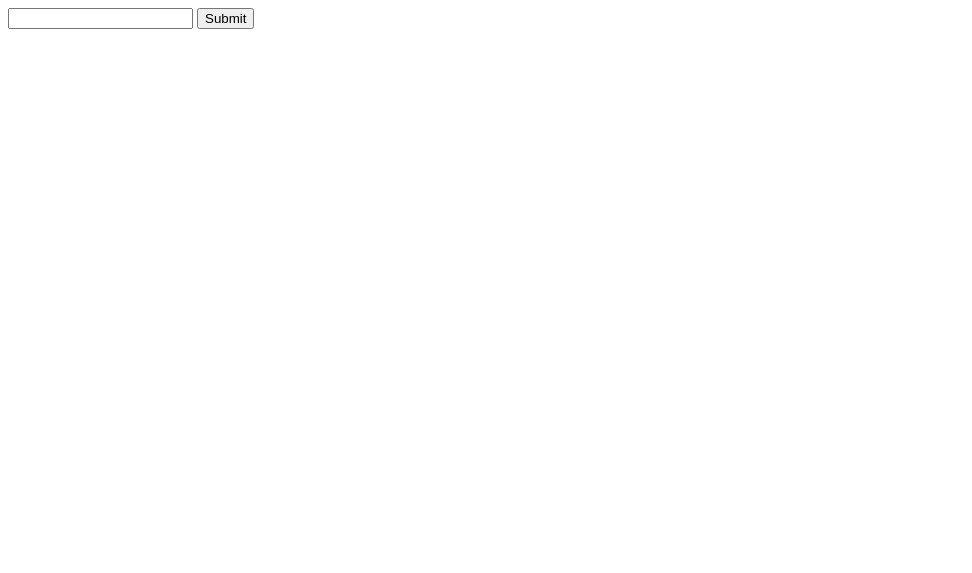
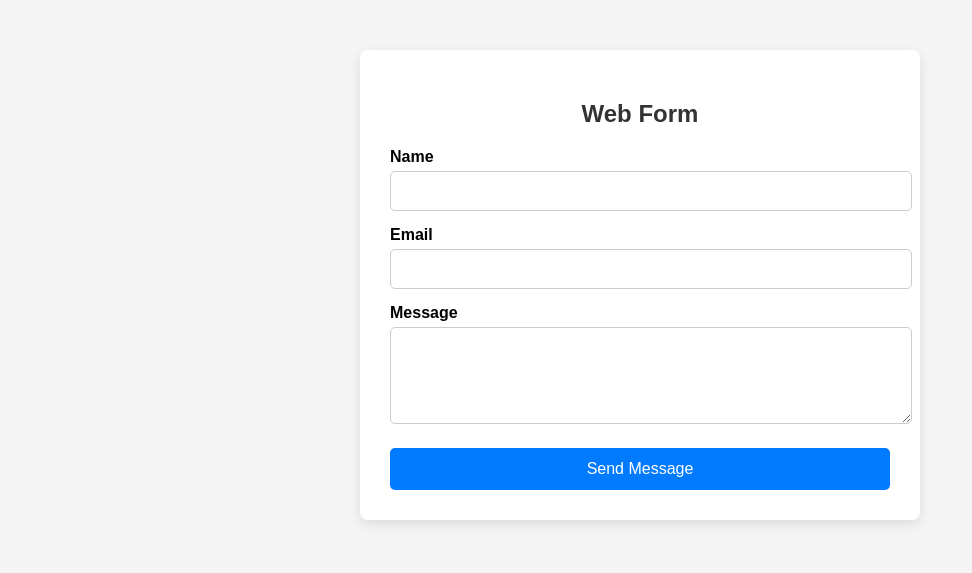
Before and after one commit to a-raheem-salford/SAAS_Assignment_2, a plain HTML site: page www/index.html in a window 1280 px wide. Shown: the whole page, without its empty margins (0-972 px from the left). Drawn offline with Linux system fonts and the light colour scheme.

Commit message:
addes subdirectory

```diff
--- a/www/index.html
+++ b/www/index.html
@@ -1,4 +1,78 @@
-<form action="/submit" method="POST">
-  <input type="text" name="email" />
-  <button type="submit">Submit</button>
-</form>
+<!DOCTYPE html>
+<html lang="en">
+<head>
+  <meta charset="UTF-8" />
+  <meta name="viewport" content="width=device-width, initial-scale=1.0"/>
+  <title>Secure Form</title>
+  <style>
+    body {
+      font-family: Arial, sans-serif;
+      background: #f4f4f4;
+      margin: 0;
+      padding: 0;
+    }
+
+    .container {
+      max-width: 500px;
+      margin: 50px auto;
+      padding: 30px;
+      background: #fff;
+      border-radius: 8px;
+      box-shadow: 0 4px 12px rgba(0, 0, 0, 0.1);
+    }
+
+    h2 {
+      text-align: center;
+      color: #333;
+    }
+
+    label {
+      display: block;
+      margin-top: 15px;
+      margin-bottom: 5px;
+      font-weight: bold;
+    }
+
+    input, textarea {
+      width: 100%;
+      padding: 10px;
+      border: 1px solid #ccc;
+      border-radius: 5px;
+      font-size: 1em;
+    }
+
+    button {
+      margin-top: 20px;
+      width: 100%;
+      padding: 12px;
+      font-size: 1em;
+      background: #007bff;
+      color: white;
+      border: none;
+      border-radius: 5px;
+      cursor: pointer;
+    }
+
+    button:hover {
+      background: #0056b3;
+    }
+  </style>
+</head>
+<body>
+  <div class="container">
+    <h2>Web Form</h2>
+    <form action="/submit" method="POST">
+      <label for="name">Name</label>
+      <input type="text" id="name" name="name" required />
+
+      <label for="email">Email</label>
+      <input type="email" id="email" name="email" required />
+
+      <label for="message">Message</label>
+      <textarea id="message" name="message" rows="5" required></textarea>
+
+      <button type="submit">Send Message</button>
+    </form>
+  </div>
+</body>
+</html>
```
Also changed, not shown: compile_instructions.txt (added), www/data/submissions.txt, www/docs/test.txt (added), www/sample.txt (added), 2 other files.
